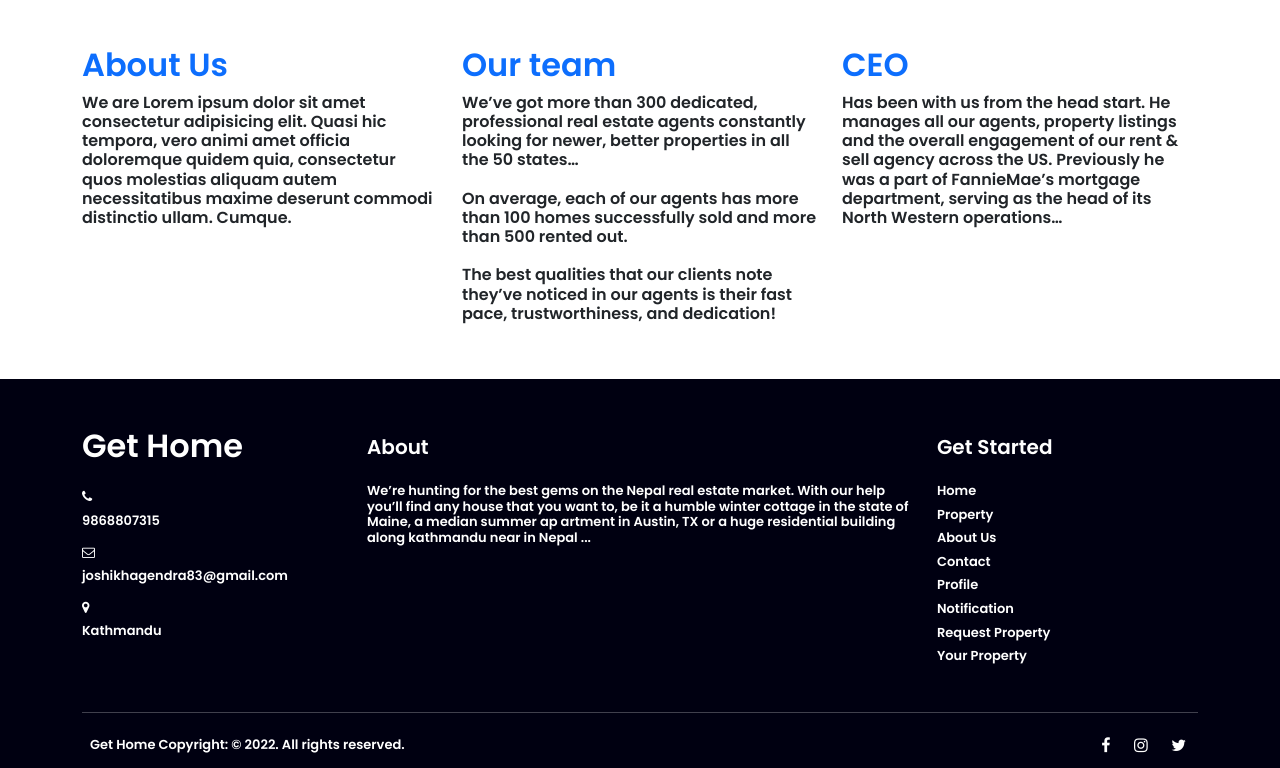
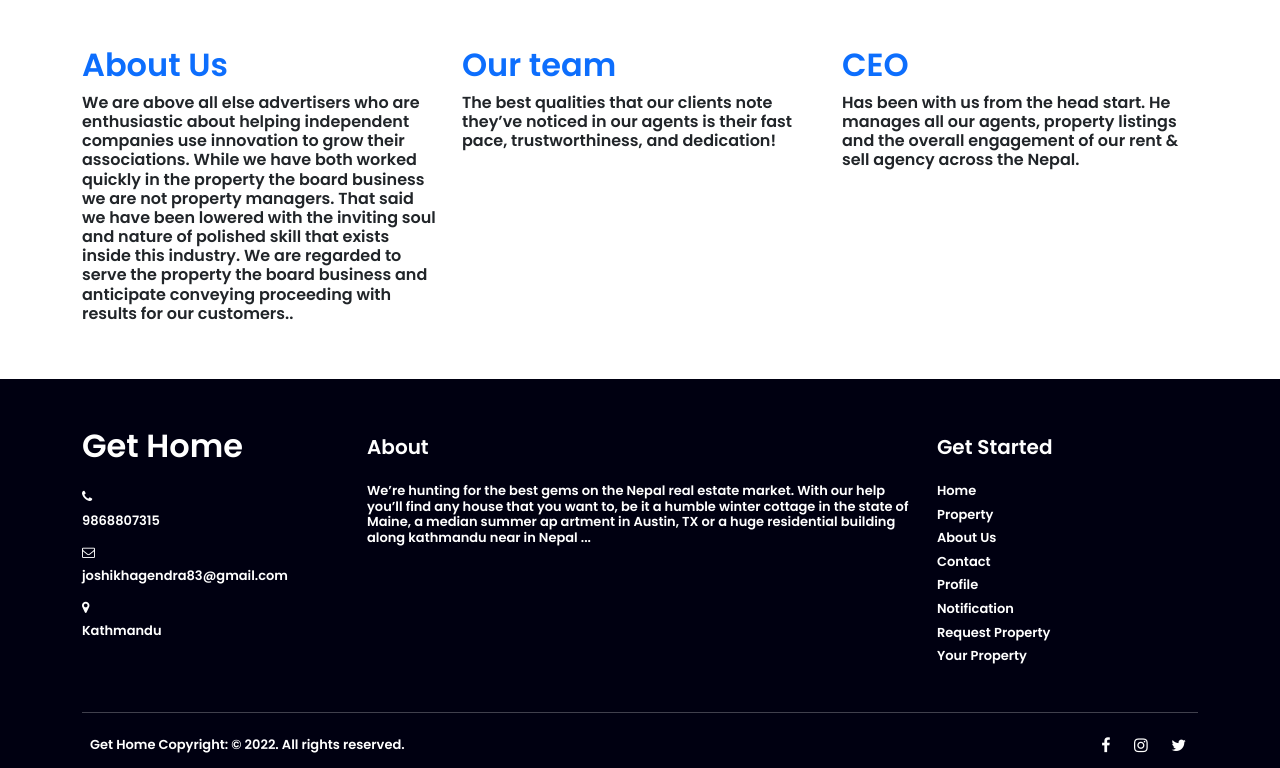
Before and after one commit to khagendraprasadjoshi/realestate, a PHP site: page /Admin/about.php in a window 1280 px wide. Shown: the part 776-1544 px from the top of the page. Run offline with PHP 8.4, Linux system fonts and the light colour scheme; the visitor is signed in with stand-in values (Sample User, id 1); data comes from the database, SQL or seed files in the repository; data that the repository does not hold is empty.

Commit message:
Changed layouts

```diff
--- a/Admin/about.php
+++ b/Admin/about.php
@@ -61,19 +61,17 @@ else
  <div class="row mt-4">
  	<div class="col-md-4">
  		<h2 class="text-primary">About Us</h2>
- 		<h6>We are Lorem ipsum dolor sit amet consectetur adipisicing elit. Quasi hic tempora, vero animi amet officia doloremque quidem quia, consectetur quos molestias aliquam autem necessitatibus maxime deserunt commodi distinctio ullam. Cumque.</h6>
+ 		<h6>We are above all else advertisers who are enthusiastic about helping independent companies use innovation to grow their associations. While we have both worked quickly in the property the board business we are not property managers.
+
+That said we have been lowered with the inviting soul and nature of polished skill that exists inside this industry. We are regarded to serve the property the board business and anticipate conveying proceeding with results for our customers..</h6>
  	</div>
  	<div class="col-md-4">
  		<h2 class="text-primary">Our team</h2>
- 		<h6>We’ve got more than 300 dedicated, professional real estate agents constantly looking for newer, better properties in all the 50 states…<br><br>
-
-On average, each of our agents has more than 100 homes successfully sold and more than 500 rented out.<br><br>
-
-The best qualities that our clients note they’ve noticed in our agents is their fast pace, trustworthiness, and dedication!</h6>
+ 		<h6>The best qualities that our clients note they’ve noticed in our agents is their fast pace, trustworthiness, and dedication!</h6>
  	</div>
  	<div class="col-md-4">
  		<h2 class="text-primary">CEO</h2>
- 		<h6>Has been with us from the head start. He manages all our agents, property listings and the overall engagement of our rent & sell agency across the US. Previously he was a part of FannieMae’s mortgage department, serving as the head of its North Western operations…</h6>
+ 		<h6>Has been with us from the head start. He manages all our agents, property listings and the overall engagement of our rent & sell agency across the Nepal.</h6>
  	</div>
  </div>
 
--- a/search.php
+++ b/search.php
@@ -38,7 +38,7 @@ include 'db_conn.php';
 	$p_type = $_POST['p_type'];
 	$location = $_POST['location'];
 
-    $sql = " select * from addproperty where status = '$p_status' or type = '$p_type' or location = '$location' or title Like '%$key%' ";
+    $sql = " select * from addproperty where status = '$p_status' or type = '$p_type' or address = '$location' or title Like '%$key%' ";
 
     $run = mysqli_query($conn,$sql);
 
```
Also changed, not shown: Admin/index.php (+0 -32 lines), about.php (+3 -7 lines).
